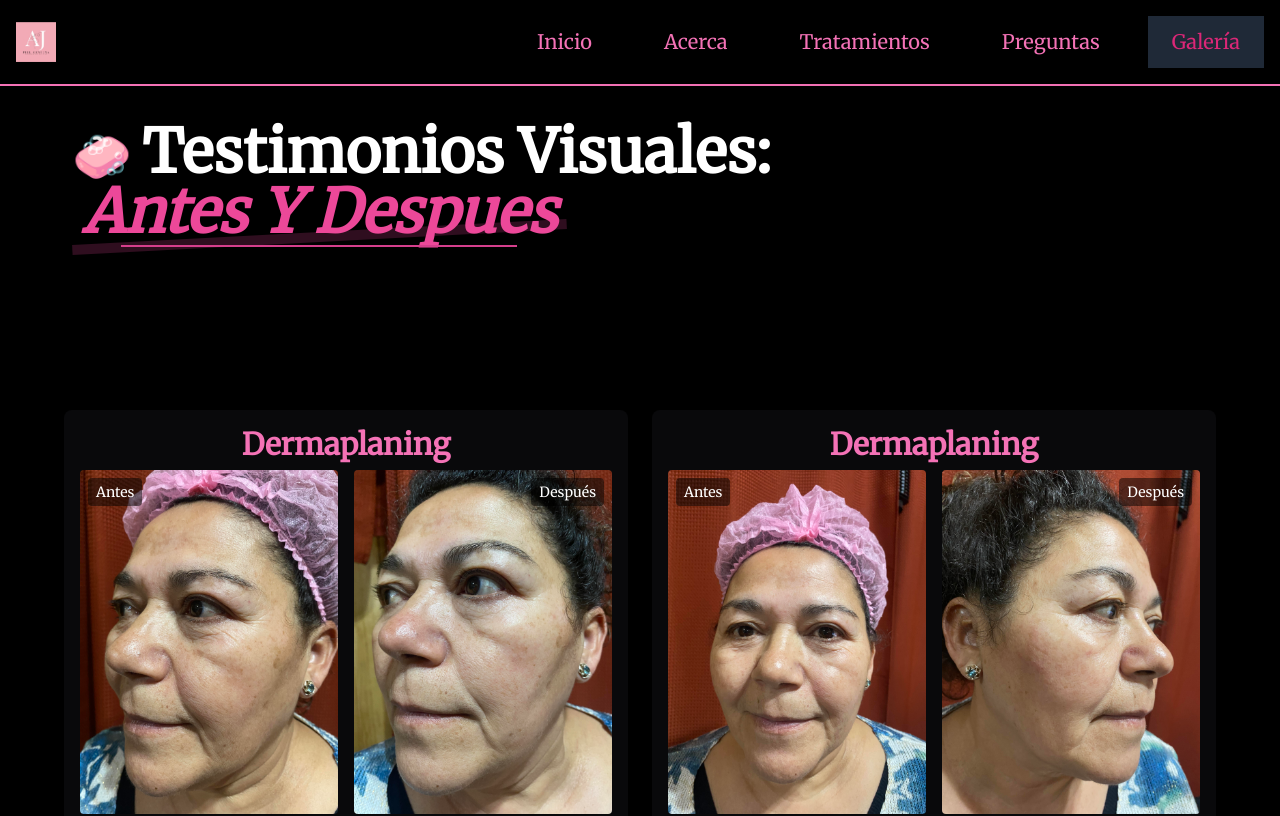
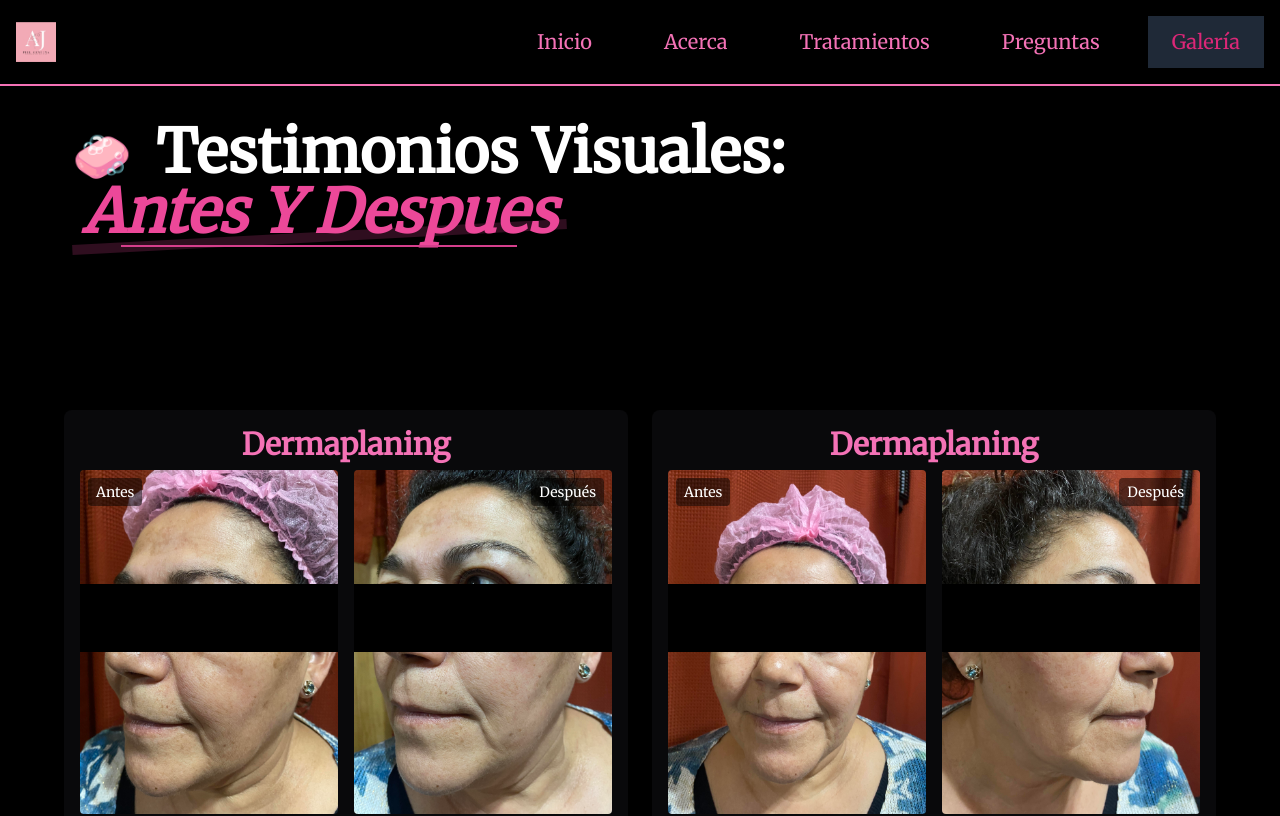
Before and after one commit to nicorubiotsx/anais_web, a Next.js app: page /galeria in a window 1280 px wide. Shown: the top 816 px of the page. Built offline with nearby package versions, Linux system fonts and the light colour scheme.

Commit message:
web okkkkkkkkkkkkkkkkk

```diff
--- a/app/galeria/page.tsx
+++ b/app/galeria/page.tsx
@@ -83,20 +83,19 @@ export default function Home() {
         <>
             <div className="container mx-auto ">
     <div className="title-container">
-                    <h1 className="facial-title text-white text-3xl md:text-6xl font-semibold p-2 rounded-lg animate__animated animate__fadeIn animate__delay-1s "><span className="facial-icon">🧼</span>Testimonios Visuales:
-                        <span className="highlight"> Antes Y Despues</span></h1>
-
+        <h1 className="facial-title text-white text-3xl md:text-6xl font-semibold p-2 rounded-lg animate__animated animate__fadeIn animate__delay-1s ">
+            <span className="facial-icon">🧼</span> Testimonios Visuales:
+            <span className="highlight"> Antes Y Despues</span>
+        </h1>
     </div>
-
-
 
     <div className="mt-20 grid grid-cols-1 md:grid-cols-2 gap-6">
         {tratamientos.map((tratamiento, index) => (
-                        <div key={index} className="  bg-zinc-950 rounded-lg shadow-md overflow-hidden hover:shadow-lg transition-shadow duration-300 md:mt-20" data-aos="fade-up">
+            <div key={index} className="bg-zinc-950 rounded-lg shadow-md overflow-hidden hover:shadow-lg transition-shadow duration-300 md:mt-20" data-aos="fade-up">
                 <div className="p-4">
                     <h2 className="text-pink-400 text-xl text-center md:text-3xl font-semibold mb-2">{tratamiento.titulo}</h2>
                     <div className="flex flex-col sm:flex-row gap-4 mb-4">
-                                    <div className="flex-1 relative">
+                        <div className="flex-1 relative cover-eyes">
                             <Image
                                 width={300}
                                 height={200}
@@ -106,7 +105,7 @@ export default function Home() {
                             />
                             <span className="absolute top-2 left-2 bg-black bg-opacity-50 text-white px-2 py-1 text-sm rounded">Antes</span>
                         </div>
-                                    <div className="flex-1 relative">
+                        <div className="flex-1 relative cover-eyes">
                             <Image
                                 width={300}
                                 height={200}
@@ -123,6 +122,7 @@ export default function Home() {
         ))}
     </div>
 </div>
+
 
             <div className=" container mx-auto px-4 py-8  md:mt-20">
                 <h1 className="text-center text-pink-400 text-xl md:text-4xl font-bold fade-in"> Dermaplaning + electroporación e hidratación en acción  </h1>
--- a/app/globals.css
+++ b/app/globals.css
@@ -308,3 +308,14 @@ img, input[type=range] {
   height: 500px; /* Establece la altura del div */
   width: 100%; /* Ajusta el ancho del div al 100% del contenedor padre */
 }
+
+.cover-eyes::before {
+  content: "";
+  position: absolute;
+  top: 33%; /* Ajusta esto según la posición de los ojos en tus imágenes */
+  left: 0;
+  width: 100%;
+  height: 20%; /* Ajusta esto según el tamaño de la barra que necesitas */
+  background: rgba(0, 0, 0, 1.9); /* Color negro más oscuro con mayor opacidad */
+  z-index: 1; /* Asegúrate de que esté por encima de la imagen */
+}
```
Lines whose indentation alone changed are shown as unchanged.
